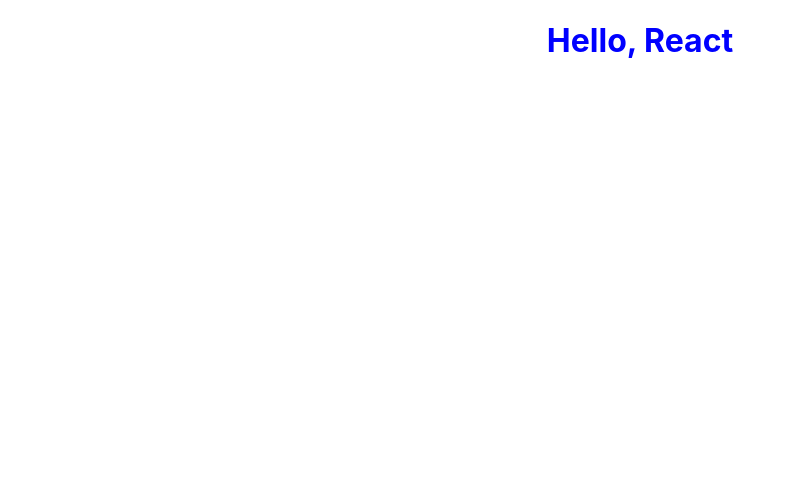
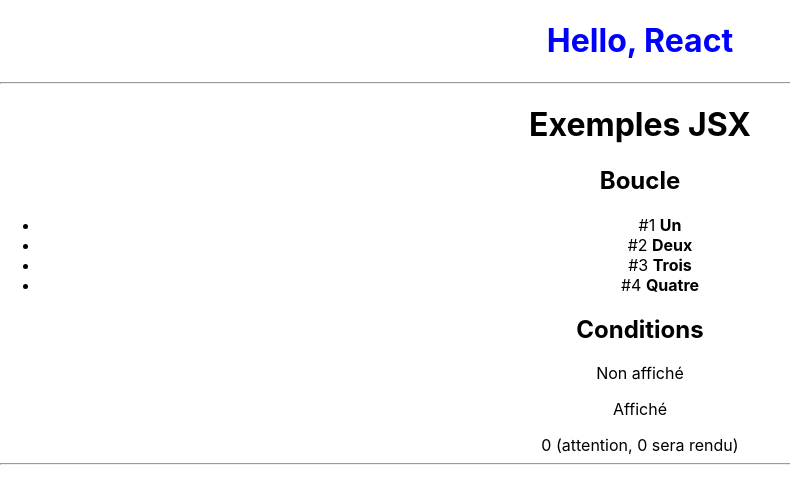
Before and after one commit to naholyr/formation-react-2020-05, a React (Create React App) app in the folder app/: page / in a window 1280 px wide. Shown: the top 504 px of the page, without its empty margins (0-790 px from the left). Built offline with nearby package versions, Linux system fonts and the light colour scheme.

Commit message:
JSX loops & conditions

```diff
--- a/app/src/App.js
+++ b/app/src/App.js
@@ -1,11 +1,13 @@
 import React from 'react';
 import './App.scss';
 import Title from './Title';
+import Sample from './Sample';
 
 function App() {
   return (
     <main className="App">
       <Title text="Hello, React" />
+      <Sample />
     </main>
   );
 }
--- /dev/null
+++ b/app/src/Sample.js
@@ -0,0 +1,33 @@
+import React from 'react';
+
+const Sample = () => {
+  const items = [
+    { id: 1, name: 'Un' },
+    { id: 2, name: 'Deux' },
+    { id: 3, name: 'Trois' },
+    { id: 4, name: 'Quatre' },
+  ];
+
+  return (
+    <>
+      <hr />
+      <h1>Exemples JSX</h1>
+      <h2>Boucle</h2>
+      <ul>
+        {items.map((item) => (
+          <li key={item.id}>
+            #{item.id} <strong>{item.name}</strong>
+          </li>
+        ))}
+      </ul>
+      <h2>Conditions</h2>
+      {false || <p>Non affiché</p>}
+      {true || <p>Affiché</p>}
+      {items ? <p>Affiché</p> : <p>Non affiché</p>}
+      {0 && <p>Non affiché</p>} (attention, 0 sera rendu)
+      <hr />
+    </>
+  );
+};
+
+export default Sample;
```
Also changed, not shown: 1 other file (tests, documents, lock files or other folders).
